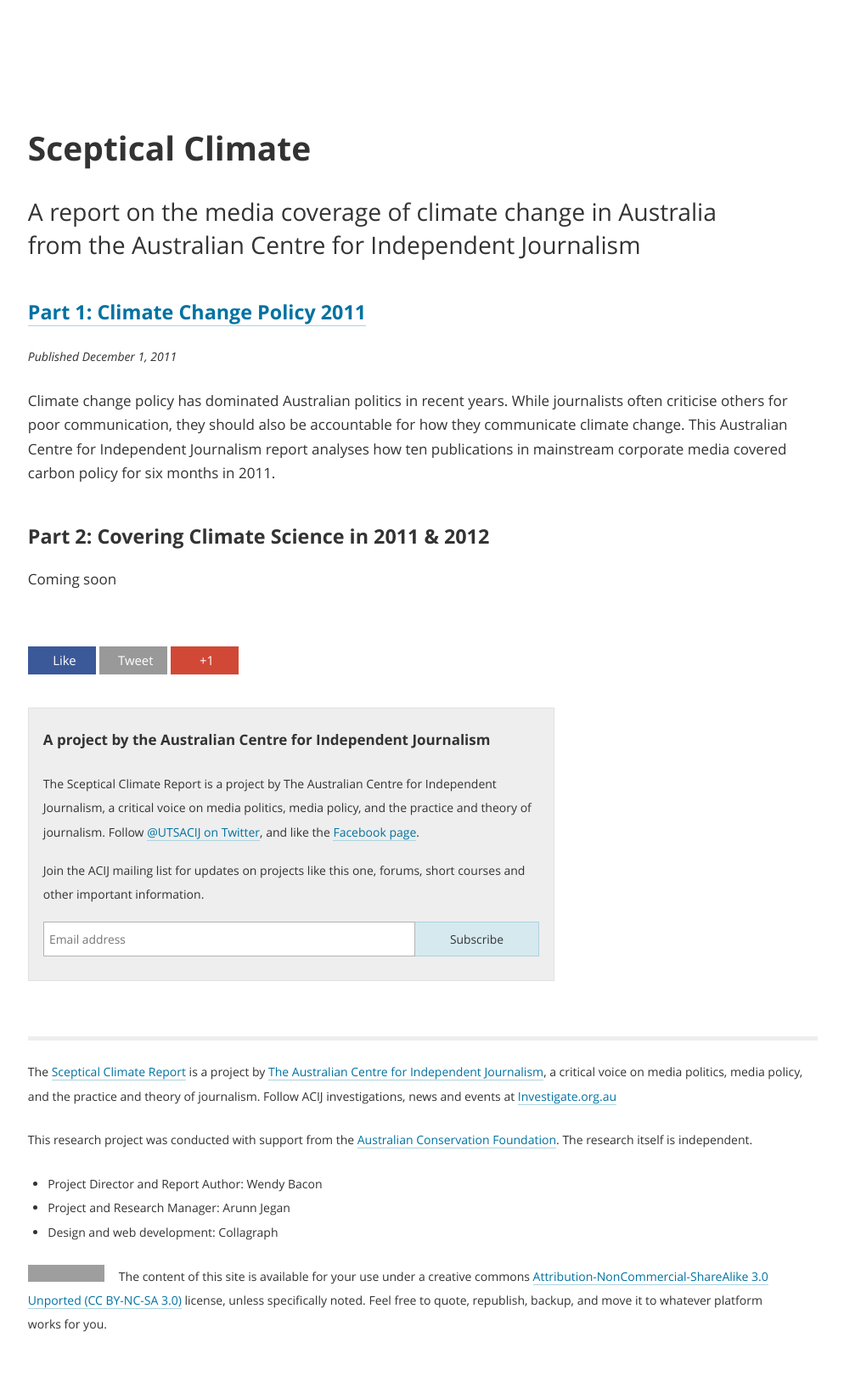
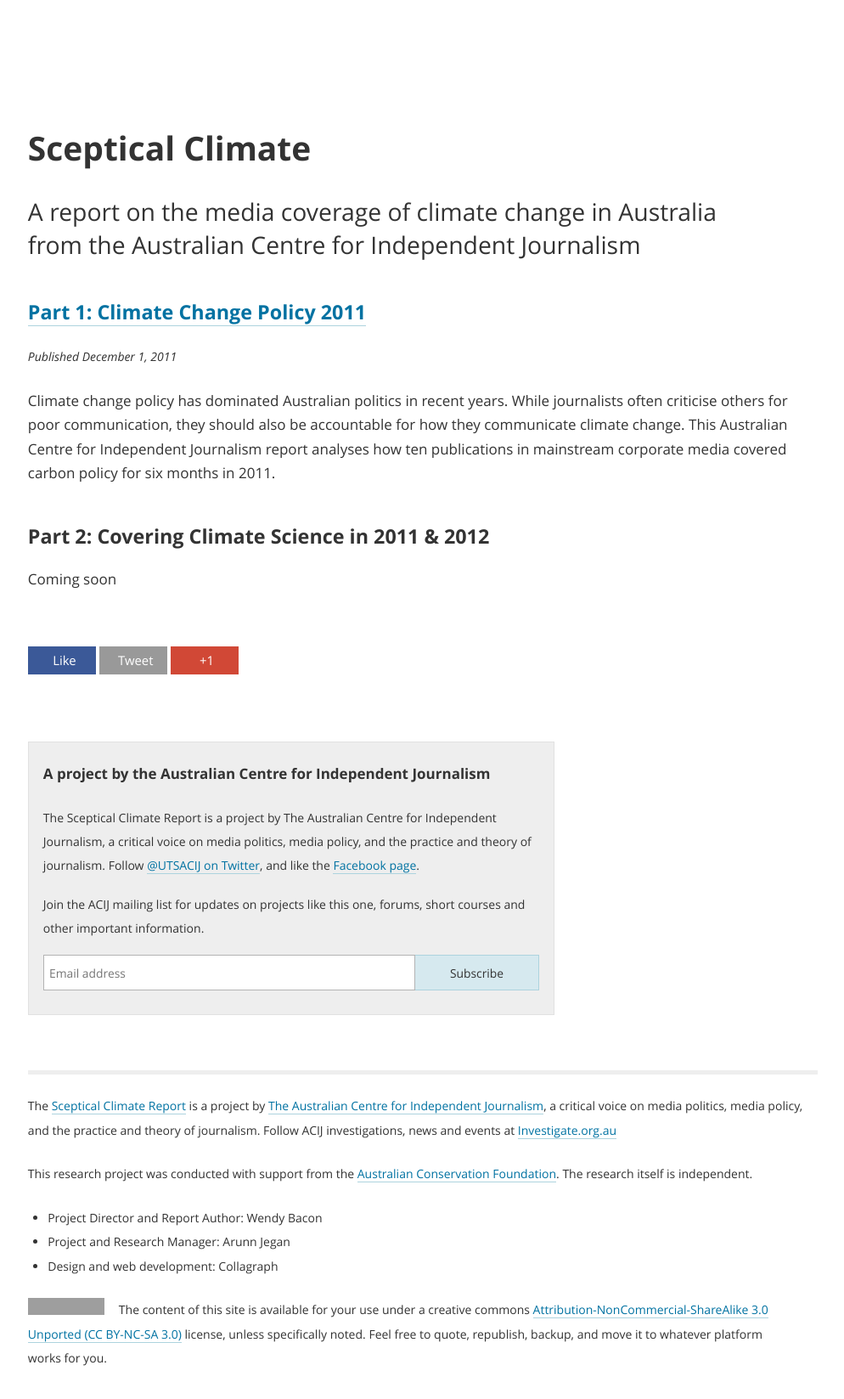
Before and after one commit to investigate/sceptical-climate, a Jekyll site: the page built from index.html, in a window 1280 px wide. Shown: the whole page at 85% size, without its empty margins (142-1136 px from the left). Built offline with Jekyll 4.4.1, drawn with Linux system fonts in a browser that asks for light colours; nearby versions of some CDN libraries; Markdown is read by kramdown in place of the engine named in the settings; before the commit the page ends 1608 px from its top, so only the background shows below that; grey boxes are pictures that could not be loaded.

Commit message:
added more margin to newsletter top

```diff
--- a/css/style.css
+++ b/css/style.css
@@ -699,6 +699,8 @@
 
 .module.newsletter-form {
   background-color: #eeeeee;
+  margin-top: 78.752px;
+  margin-top: 4.922rem;
   padding: 17px 17px 28.336px;
   padding: 1.0625rem 1.0625rem 1.771rem;
   border: 1px solid #e1e1e1; }
--- a/css/style.scss
+++ b/css/style.scss
@@ -537,6 +537,7 @@
 
 .module.newsletter-form {
 	background-color: $light-contrast;
+	@include rem-fallback(margin-top, $scale-5);
 	@include rem-fallback(padding, $scale-0, $scale-0, $scale-2);
 	border: 1px solid darken($light-contrast, 5%);
 }
```
